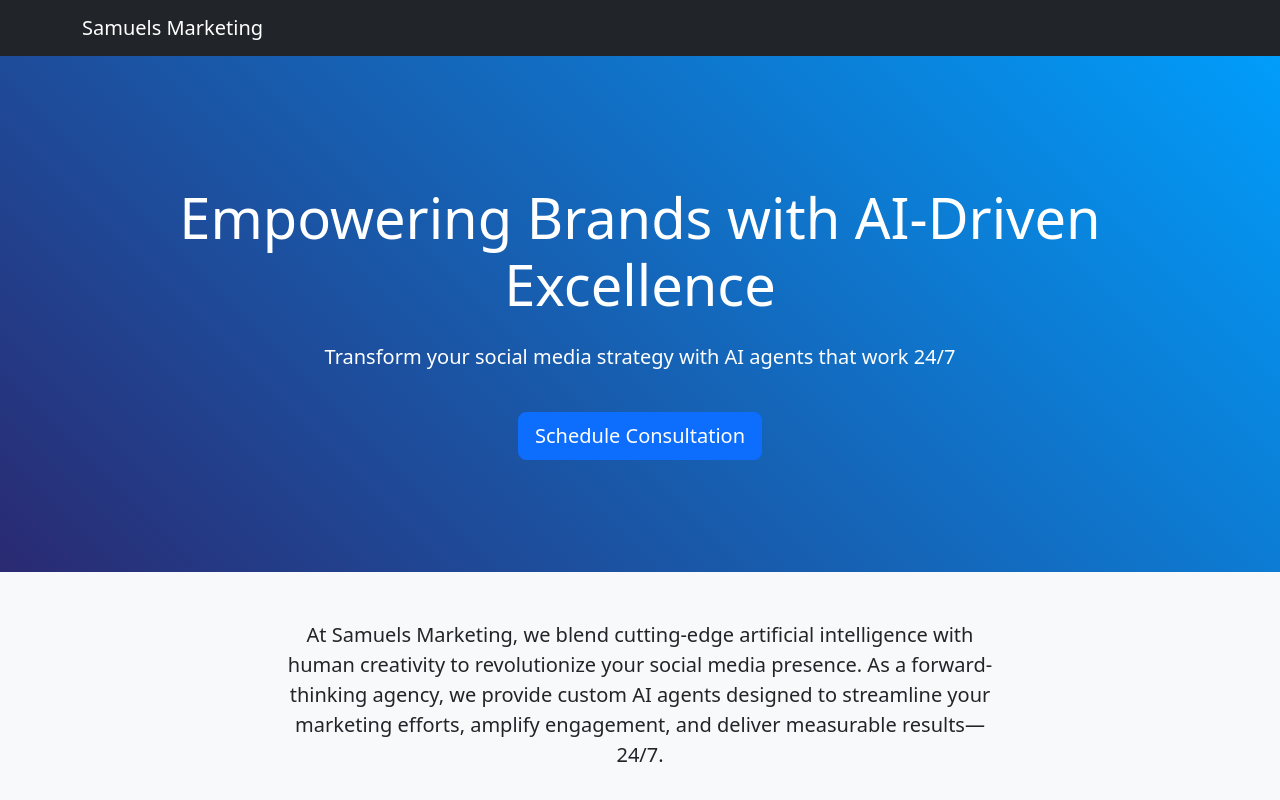
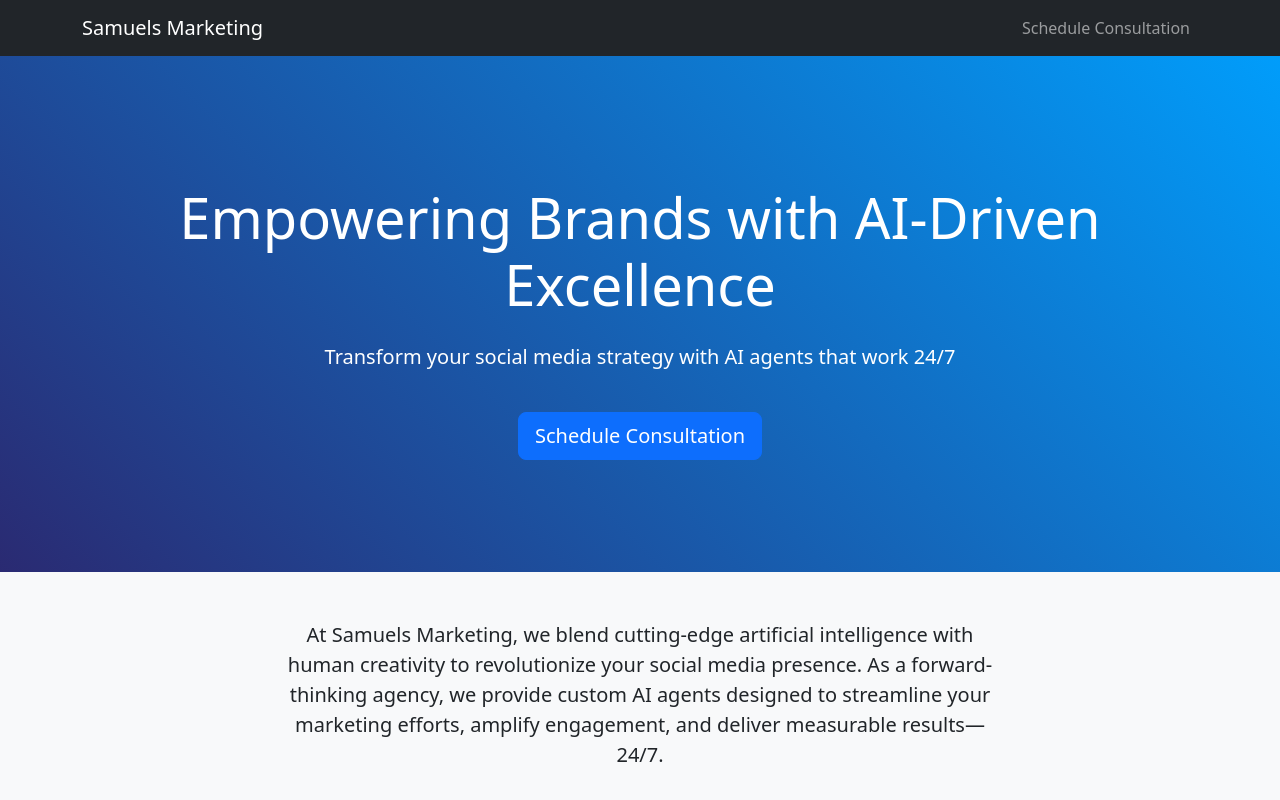
Before and after one commit to abinsml/samuelsmarketing.github.io, a plain HTML site: page index.html in a window 1280 px wide. Shown: the top 800 px of the page. Drawn offline with nearby package versions, Linux system fonts and the light colour scheme.

Commit message:
Update index.html

```diff
--- a/index.html
+++ b/index.html
@@ -21,7 +21,7 @@
         <div class="container text-center py-5">
             <h1 class="display-4 mb-4">Empowering Brands with AI-Driven Excellence</h1>
             <p class="lead mb-4">Transform your social media strategy with AI agents that work 24/7</p>
-            <a href="#contact" class="btn btn-primary btn-lg mt-3">Schedule Consultation</a>
+            <a href="contact.html" class="btn btn-primary btn-lg mt-3">Schedule Consultation</a>
         </div>
     </header>
 
@@ -102,3 +102,18 @@
     <script src="script.js"></script>
 </body>
 </html>
+<nav class="navbar navbar-expand-lg navbar-dark bg-dark fixed-top">
+    <div class="container">
+        <a class="navbar-brand" href="index.html">Samuels Marketing</a>
+        <button class="navbar-toggler" type="button" data-bs-toggle="collapse" data-bs-target="#navbarNav">
+            <span class="navbar-toggler-icon"></span>
+        </button>
+        <div class="collapse navbar-collapse" id="navbarNav">
+            <ul class="navbar-nav ms-auto">
+                <li class="nav-item">
+                    <a class="nav-link" href="contact.html">Schedule Consultation</a>
+                </li>
+            </ul>
+        </div>
+    </div>
+</nav>
```
